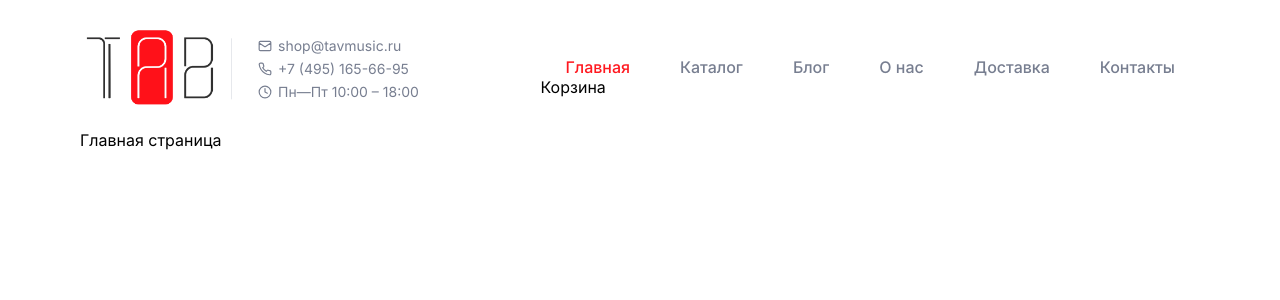
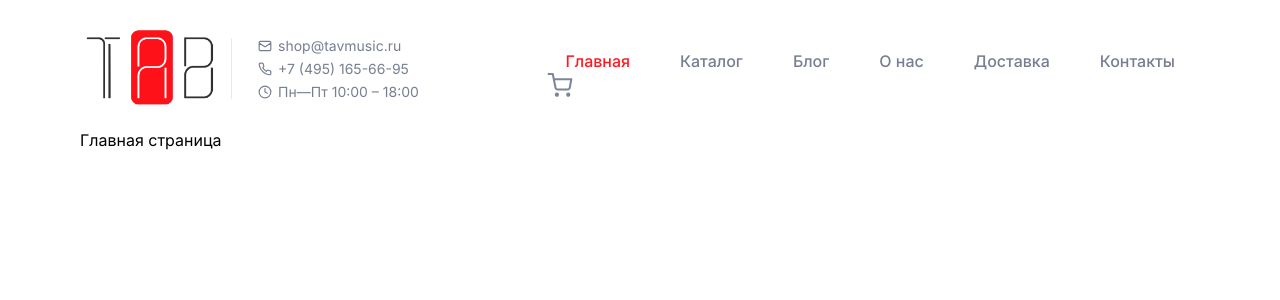
Before and after one commit to SergeyKudryashov17/tavmusic, a React (Vite) app: page / in a window 1280 px wide. Shown: the top 300 px of the page. Built offline with nearby package versions, Linux system fonts and the light colour scheme.

Commit message:
Реализован компонент кнопки корзины

```diff
--- /dev/null
+++ b/src/features/CartBtn/CartBtnPropsType.ts
@@ -0,0 +1,3 @@
+export type CartBtnPropsType = {
+    productCount?: number
+}
--- /dev/null
+++ b/src/features/CartBtn/ui/CartBtn.scss
@@ -0,0 +1,26 @@
+.CartBtn {
+    position: relative;
+    background: transparent;
+    border: none;
+}
+
+.CartBtn__icon {
+    width: 26px;
+    height: 26px;
+}
+
+.CartBtn__counter {
+    display: inline-flex;
+    align-items: center;
+    justify-content: center;
+    position: absolute;
+    top: -6px;
+    right: -6px;
+    width: 20px;
+    height: 20px;
+    line-height: 1;
+    background-color: var(--accent-color);
+    color: var(--white-color);
+    border-radius: 50%;
+    border: 1px solid var(--gray-color);
+}
--- a/src/features/CartBtn/ui/CartBtn.tsx
+++ b/src/features/CartBtn/ui/CartBtn.tsx
@@ -1,3 +1,16 @@
-export const CartBtn = () => {
-    return 'Корзина';
+import { CartIcon } from "@/shared/icons/CartIcon/CartIcon";
+import { CartBtnPropsType } from "../CartBtnPropsType";
+import './CartBtn.scss';
+
+export const CartBtn = ({ productCount = 0 }: CartBtnPropsType) => {
+    return (
+        <button className="CartBtn">
+            { productCount > 0 && (
+                <div className="CartBtn__counter">
+                    {productCount}
+                </div>
+            )}
+            <CartIcon className="CartBtn__icon" />
+        </button>
+    );
 }
--- /dev/null
+++ b/src/shared/icons/CartIcon/CartIcon.tsx
@@ -0,0 +1,47 @@
+import { iconType } from "../iconType";
+
+export const CartIcon = ({ className, style, width = 20, height = 21, fill = '#7A869A' }: iconType) => {
+    return (
+        <svg
+            className={className}
+            style={{ ...style }}
+            width={width}
+            height={height}
+            viewBox="0 0 20 21"
+            fill="none"
+            xmlns="http://www.w3.org/2000/svg"
+        >
+            <path
+                fill-rule="evenodd"
+                clip-rule="evenodd"
+                d="M5.83334 18.2945C5.83334 17.374 6.57954 16.6278 7.50001 16.6278C8.42048 16.6278 9.16668
+                17.374 9.16668 18.2945C9.16668 19.2149 8.42048 19.9611 7.50001 19.9611C6.57954 19.9611 5.83334
+                19.2149 5.83334 18.2945Z"
+                fill={fill}
+            />
+            <path
+                fill-rule="evenodd"
+                clip-rule="evenodd"
+                d="M15 18.2945C15 17.374 15.7462 16.6278 16.6667 16.6278C17.5871 16.6278 18.3333 17.374 18.3333
+                18.2945C18.3333 19.2149 17.5871 19.9611 16.6667 19.9611C15.7462 19.9611 15 19.2149 15 18.2945Z"
+                fill={fill}
+            />
+            <path
+                fill-rule="evenodd"
+                clip-rule="evenodd"
+                d="M0 1.62777C0 1.16753 0.373096 0.794434 0.833333 0.794434H4.16667C4.56386 0.794434 4.90584
+                1.07475 4.98379 1.46422L5.68369 4.9611H19.1667C19.415 4.9611 19.6504 5.07187 19.8087
+                5.26323C19.9671 5.45459 20.0318 5.70658 19.9852 5.95054L18.6507 12.9485C18.5364 13.5239
+                18.2233 14.0409 17.7663 14.4088C17.3115 14.7749 16.743 14.9702 16.1595 14.9611H8.07387C7.49031
+                14.9702 6.92184 14.7749 6.46707 14.4088C6.01021 14.041 5.6972 13.5244 5.58277 12.9492C5.58273
+                12.9489 5.58282 12.9494 5.58277 12.9492L4.19066 5.99377C4.18501 5.97076 4.18032 5.94738
+                4.17663 5.92366L3.4836 2.4611H0.833333C0.373096 2.4611 0 2.088 0 1.62777ZM6.01727
+                6.62777L7.21737 12.6238C7.25547 12.8156 7.35983 12.9879 7.51218 13.1105C7.66453 13.2332
+                7.85516 13.2983 8.0507 13.2946L8.06667 13.2944H16.1667L16.1826 13.2946C16.3782 13.2983
+                16.5688 13.2332 16.7212 13.1105C16.8728 12.9885 16.9769 12.8172 17.0154 12.6264L18.1594
+                6.62777H6.01727Z"
+                fill={fill}
+            />
+        </svg>
+    )
+}
--- a/src/shared/icons/iconType.ts
+++ b/src/shared/icons/iconType.ts
@@ -5,4 +5,5 @@ export type iconType = {
     style?: CSSProperties;
     width?: number;
     height?: number;
+    fill?: string
 }
```
